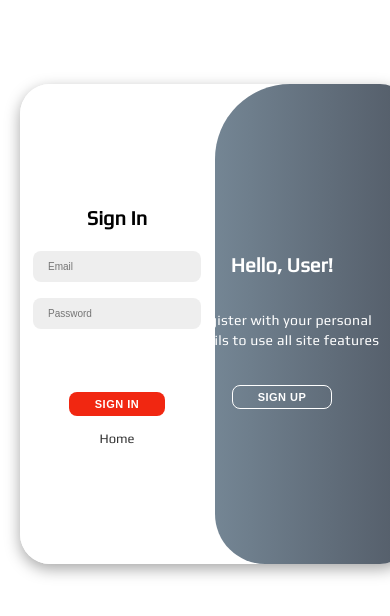
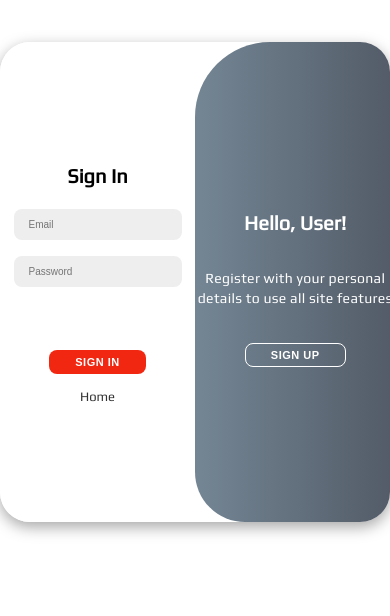
Before and after one commit to runtime-error786/Tech-Gadgets-Website, a Next.js app in the folder wen-final/: page /signin in a window 390 px wide. Shown: the top 616 px of the page. Built offline with nearby package versions, Linux system fonts and the light colour scheme.

Commit message:
some responsive issues deal related with signin/up

```diff
--- a/wen-final/src/app/signin/Form.js
+++ b/wen-final/src/app/signin/Form.js
@@ -42,12 +42,15 @@ const Form = () => {
             });
 
             toast("sign in successful");
-            // Handle successful sign-in, e.g., redirect to home page
+            setSignInData({
+                email: "",
+                password: ""
+            });
         } catch (error) {
             console.error('Failed to sign in:');
             toast("Enter correct credentials");
 
-            // Handle error scenarios
+
         }
     };
     const handleChange = (e) => {
@@ -83,6 +86,13 @@ const Form = () => {
                 }
             });
             toast("Register Successfully");
+            setSignupData({
+                name: "",
+                email: "",
+                country: "",
+                password: "",
+                file: null
+            });
         } catch (error) {
             console.error('Failed to submit form:', error.response.data);
             toast("Register Failed");
@@ -100,12 +110,10 @@ const Form = () => {
             });
 
             toast("sign in successful");
-            // Handle successful sign-in, e.g., redirect to home page
         } catch (error) {
             console.error('Failed to sign in:');
             toast("Enter correct credentials");
 
-            // Handle error scenarios
         }
     };
 
@@ -130,14 +138,17 @@ const Form = () => {
                     <h1>Sign In</h1>
                     <input type="email" name="email" value={signInData.email} onChange={handleChangeSignin} placeholder="Email" required />
                     <input type="password" name="password" value={signInData.password} onChange={handleChangeSignin} placeholder="Password" required />
+                    <div id='google'>
                     <GoogleLogin
                         onSuccess={handleGoogleLoginSuccess}
                         onError={handleGoogleLoginError}
                         shape="circle"
                         text='signin'
+                        type='icon'
                     />
+                    </div>
                     <button onClick={handleSubmitSignin}>Sign in</button>
-                    <Link href="/home">Home</Link>
+                    <Link href="/customer">Home</Link>
                 </form>
             </div>
 
--- a/wen-final/src/app/signin/Style.css
+++ b/wen-final/src/app/signin/Style.css
@@ -330,3 +330,48 @@
         top: 10%;
     }
 }
+
+@media only screen and (max-width:426px) {
+    .container1 {
+        background-color: #fff;
+        border-radius: 30px;
+        box-shadow: 0 5px 15px rgba(0, 0, 0, 0.35);
+        position: relative;
+        overflow: hidden;
+        width: 700px;
+        max-width: 100%;
+        min-height: 480px;
+        position: absolute;
+        left: 0%;
+        top: 5%;
+    }
+    .toggle-right{
+        left: 43%;
+    }
+    .toggle-left{
+        left: -7%;
+    }
+}
+
+@media only screen and (max-width:321px) {
+    .container1 {
+        background-color: #fff;
+        border-radius: 30px;
+        box-shadow: 0 5px 15px rgba(0, 0, 0, 0.35);
+        position: relative;
+        overflow: hidden;
+        width: 700px;
+        max-width: 100%;
+        min-height: 480px;
+        position: absolute;
+        left: 0%;
+        top: 5%;
+    }
+    .toggle-right{
+        left: 43%;
+    }
+    .toggle-left{
+        left: -7%;
+    }
+
+}
```
